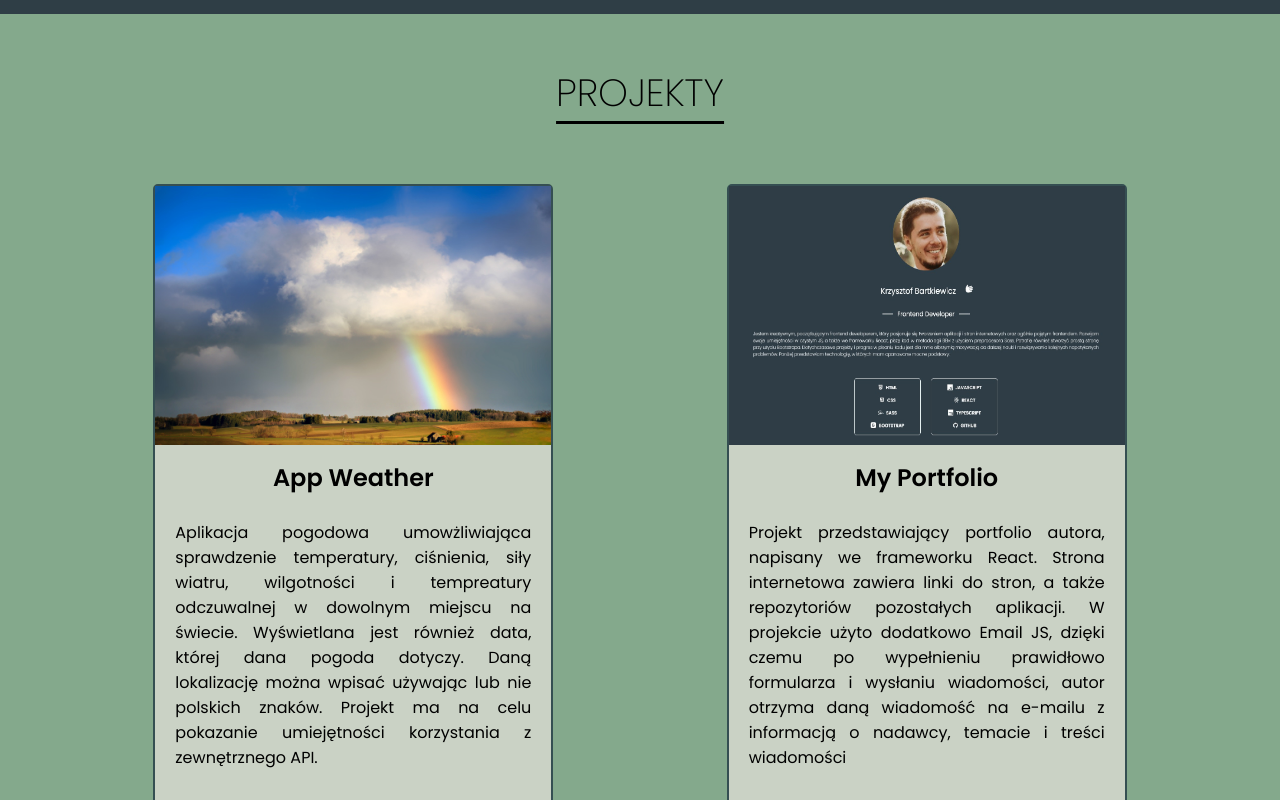
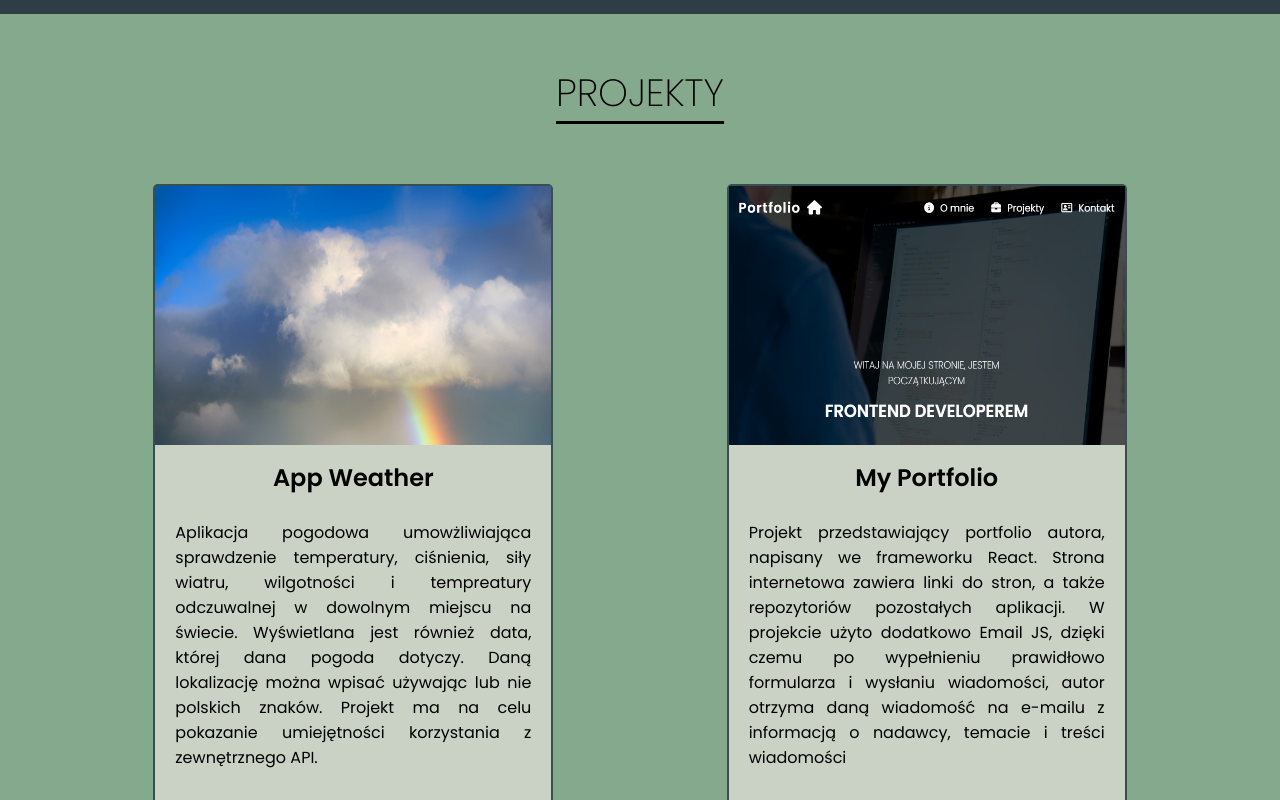
Before and after one commit to ChrisBar92/MyPortfolio, a React (Create React App) app: page / in a window 1280 px wide. Shown: the part 2000-2800 px from the top of the page. Built offline with nearby package versions, Linux system fonts and the light colour scheme.

Commit message:
add new project to project section. some fixes

```diff
--- a/src/components/Header/header.scss
+++ b/src/components/Header/header.scss
@@ -2,8 +2,8 @@
 	height: 100vh;
 	&__background {
 		position: relative;
-		width: 100%;
-		height: 100vh;
+		width: 100vw;
+		height: 100%;
 		overflow: hidden;
 	}
 
@@ -12,7 +12,7 @@
 		width: 100%;
 		animation: bounce 2s both;
 		background-size: cover;
-		background-position: center;
+		background-position: top;
 	}
 
 	&__background::after {
--- a/src/components/Navbar/navbar.scss
+++ b/src/components/Navbar/navbar.scss
@@ -20,7 +20,9 @@
 
 	&__background {
 		background-color: rgba(0, 0, 0, 0.9);
-		transition: 0.5s;
+		transition: background-color 0.5s;
+		border-bottom-left-radius: 4rem;
+		border-bottom-right-radius: 4rem;
 	}
 
 	&__list {
--- a/src/components/Projects/ProjectsData.js
+++ b/src/components/Projects/ProjectsData.js
@@ -1,8 +1,9 @@
 import proj1 from '../../images/weather-1920.jpg'
 import proj2 from '../../images/myportfolio.jpg'
 import proj3 from '../../images/tyber1920.jpg'
-import proj4 from '../../images/ingredients.jpg'
-import proj5 from '../../images/drums-1920.jpg'
+import proj4 from '../../images/fitness-page.jpg'
+import proj5 from '../../images/ingredients.jpg'
+import proj6 from '../../images/drums-1920.jpg'
 
 const ProjectsData = [
 	{
@@ -31,6 +32,14 @@ const ProjectsData = [
 	},
 	{
 		imgsrc: proj4,
+		altsrc: 'zdjęcie strony fitness',
+		heading: 'Fitness Page',
+		text: '	Aplikacja pogodowa umowżliwiająca sprawdzenie temperatury, ciśnienia, siły wiatru, wilgotności i tempreatury odczuwalnej w dowolnym miejscu na świecie. Wyświetlana jest również data, której dana pogoda dotyczy. Daną lokalizację można wpisać używając lub nie polskich znaków.  Projekt ma na celu pokazanie umiejętności korzystania z zewnętrznego API.',
+		link: 'https://chrisbar92.github.io/fitness-page/',
+		git: 'https://github.com/ChrisBar92/fitness-page',
+	},
+	{
+		imgsrc: proj5,
 		altsrc: 'zdjęcie składników do posiłku',
 		heading: 'Recipe App',
 		text: '	Aplikacja do szukania przepisów, dodawania ich do listy ulubionych, a także możliwość sprawdzenia historii otwieranych przepisów. Wyszukiwanie odbywa się poprzez wpisanie całego posiłku lub któregoś ze składników. W projekcie użyto zewnętrzego API, dzięki któremu pobrano wiele informacji, jak choćby rodzaj diety, ilość składników odżywczych czy ilość kalorii.',
@@ -38,7 +47,7 @@ const ProjectsData = [
 		git: 'https://github.com/ChrisBar92/RecipeApp',
 	},
 	{
-		imgsrc: proj5,
+		imgsrc: proj6,
 		altsrc: 'zdjęcie perkusji',
 		heading: 'Drum Machine',
 		text: 'Projekt ten umożliwia symulację gry na perkusji. Użytkownik ma do wyboru 9 przycisków i klikając myszką w dane miejsce, lub za pomocą klawiszy na klawiaturze, naciśnięty element perkusji odtworzy dźwięk. Kilka dźwięków można wciskać jednocześnie. Projekt miał na celu praktykę w JS poprzez dynamiczne tworzenie przycisków i przypisanie każdemu konkretnych dźwięków.',
--- a/src/components/Projects/projects.scss
+++ b/src/components/Projects/projects.scss
@@ -22,12 +22,13 @@
 	}
 
 	&__card {
-		// width: 30%;
 		display: flex;
 		flex-direction: column;
+		justify-content: space-between;
 		align-items: center;
 		width: 90%;
 		max-width: 45rem;
+		height: 70rem;
 		margin: 2rem 0;
 		border: 0.2rem solid #354f52;
 		border-radius: 0.5rem;
@@ -47,7 +48,7 @@
 		}
 
 		img {
-			height: 100%;
+			height: 35rem;
 			width: 100%;
 			transition: transform 0.5s;
 		}
@@ -120,7 +121,6 @@
 		&__card {
 			width: 45%;
 			max-width: 45rem;
-			height: 70rem;
 			margin: 2rem;
 
 			&-photo {
```
Also changed, not shown: src/images/fitness-page.jpg (added), src/images/myportfolio.jpg.
